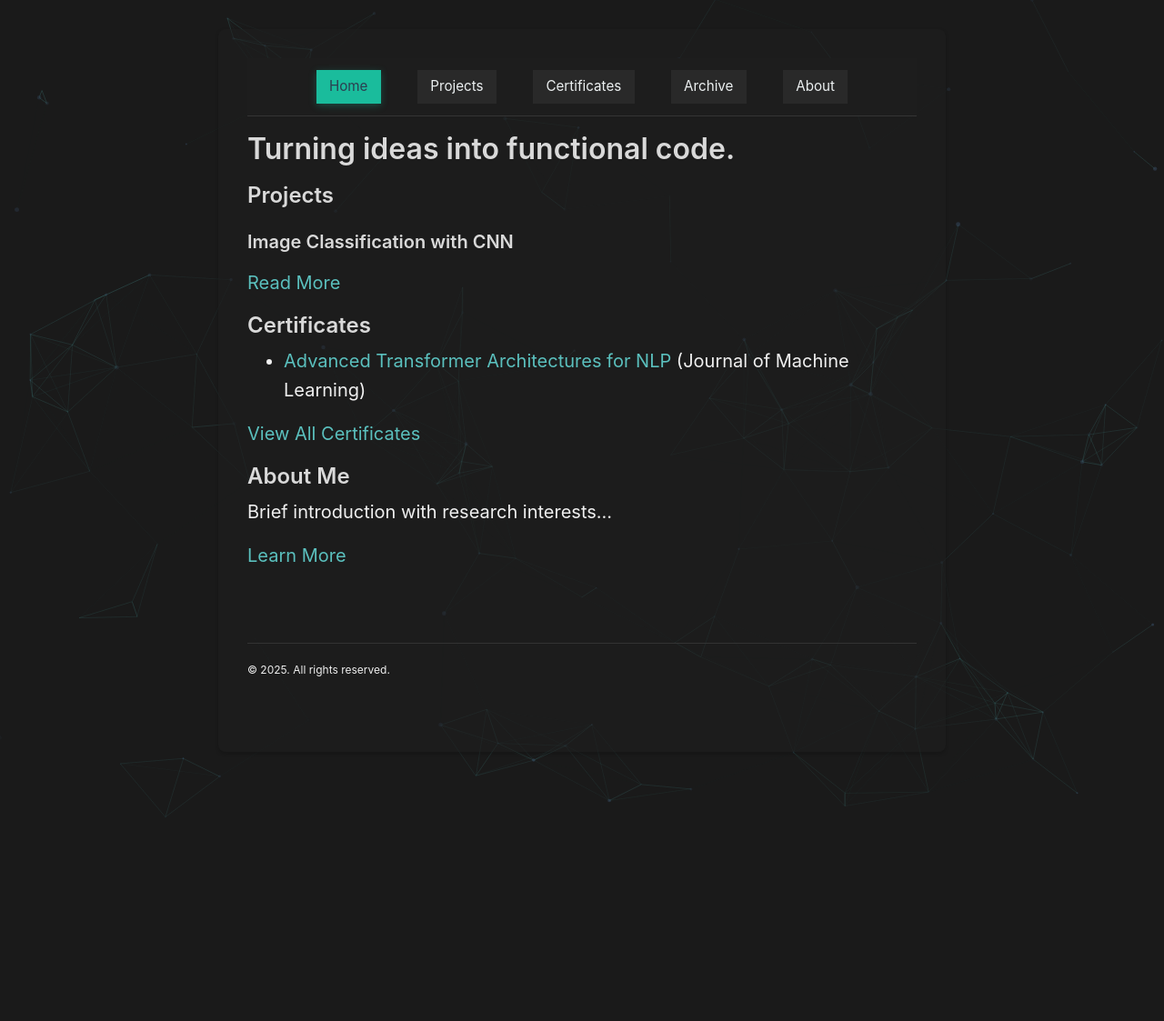
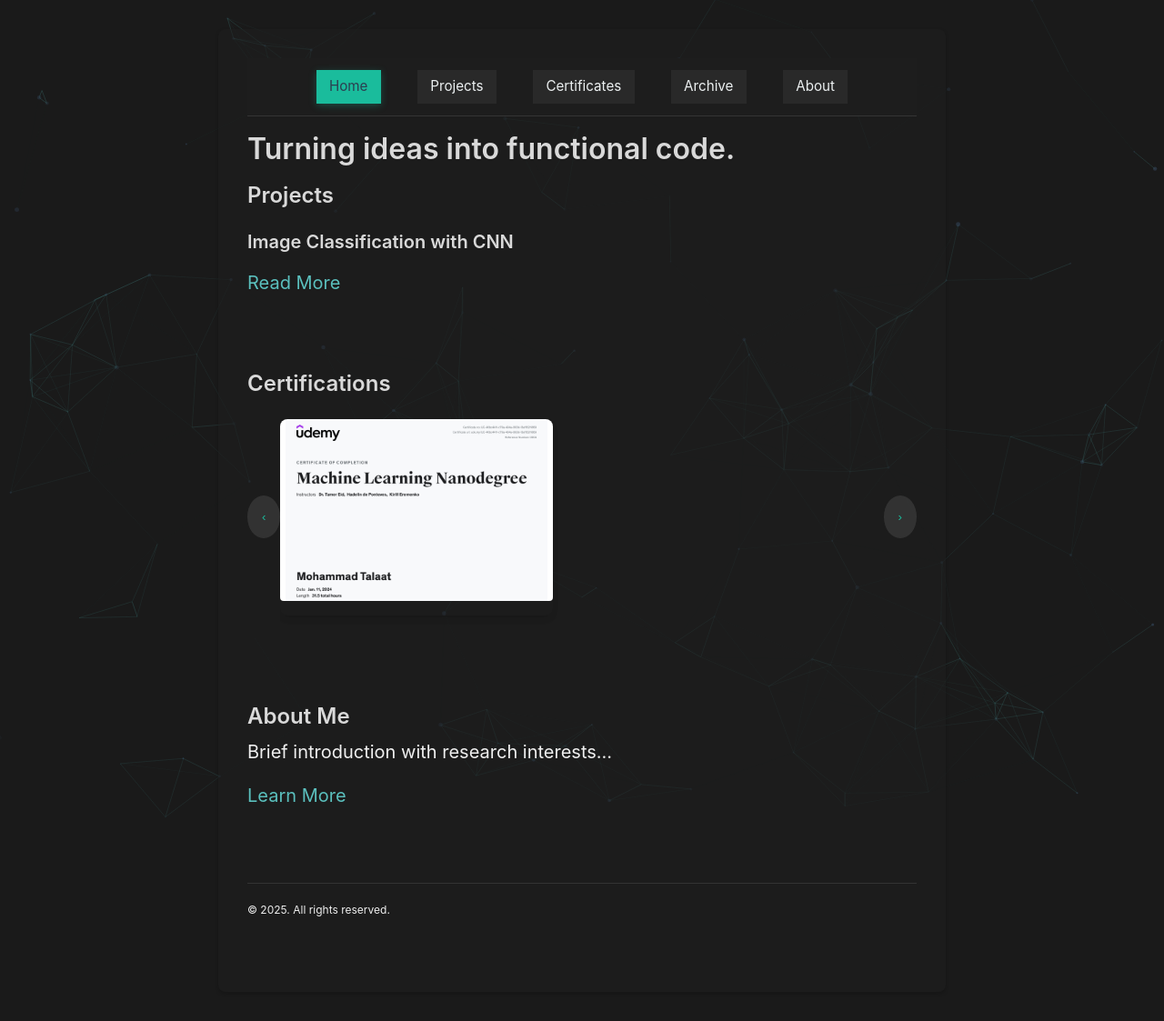
Before and after one commit to Mohammad-Talaat7/Mohammad-Talaat7.github.io, a Jekyll site: the page built from index.markdown, in a window 1280 px wide. Shown: the whole page at 91% size. Built offline with Jekyll 4.4.1, drawn with Linux system fonts in a browser that asks for light colours; the list of posts is cut into pages by our own code; before the commit the page ends 900 px from its top, so only the background shows below that.

Commit message:
Updating Certificates Section

```diff
--- a/_config.yml
+++ b/_config.yml
@@ -61,6 +61,9 @@ defaults:
       type: "certificates"
     values:
       layout: "post"
+      pdf: "/assets/pdfs/certificates/default.pdf"
+      issuer: "Issuer Name"
+      thumbnail: "/assets/images/certificates/default.jpg"
 
 # Navbar page list
 nav:
--- a/_layouts/default.html
+++ b/_layouts/default.html
@@ -100,6 +100,9 @@
       </footer>
     </div>
 
+    <!-- Load certificates-slider.js -->
+    <script src="{{ '/assets/js/certificates-slider.js' | relative_url }}"></script>
+
     <!-- Load Particles.js -->
     <script src="{{ '/assets/js/particles.min.js' | relative_url }}"></script>
 
--- a/_sass/_posts.scss
+++ b/_sass/_posts.scss
@@ -74,6 +74,113 @@
   transform: translateY(-5px);
 }
 
+.certificates-section {
+  padding: 4rem 0;
+  position: relative;
+}
+
+.certificates-slider {
+  display: flex;
+  align-items: center;
+  position: relative;
+  max-width: 1200px;
+  margin: 0 auto;
+}
+
+.certificates-container {
+  display: flex;
+  overflow-x: auto;
+  scroll-behavior: smooth;
+  scroll-snap-type: x mandatory;
+  -webkit-overflow-scrolling: touch;
+  flex: 1;
+  padding: 1rem 0;
+  gap: 1.5rem;
+
+  &::-webkit-scrollbar {
+    display: none;
+  }
+}
+
+.certificate-card {
+  scroll-snap-align: start;
+  flex: 0 0 300px;
+  position: relative;
+  border-radius: 8px;
+  overflow: hidden;
+  box-shadow: 0 4px 6px rgba(0, 0, 0, 0.1);
+  transition: transform 0.3s ease;
+
+  &:hover {
+    transform: translateY(-5px);
+
+    .certificate-info {
+      opacity: 1;
+    }
+  }
+}
+
+.certificate-thumbnail {
+  width: 100%;
+  height: 200px;
+  object-fit: cover;
+}
+
+.certificate-info {
+  position: absolute;
+  bottom: 0;
+  left: 0;
+  right: 0;
+  background: rgba(26, 32, 44, 0.9);
+  color: white;
+  padding: 1rem;
+  opacity: 0;
+  transition: opacity 0.3s ease;
+
+  h3 {
+    font-size: 1.1rem;
+    margin-bottom: 0.5rem;
+  }
+
+  p {
+    font-size: 0.9rem;
+    color: #1abc9c;
+  }
+}
+
+.pdf-download {
+  position: absolute;
+  top: 1rem;
+  right: 1rem;
+  color: #e63946;
+  font-size: 1.5rem;
+}
+
+.slider-nav {
+  background: rgba(255, 255, 255, 0.1);
+  border: none;
+  color: #1abc9c;
+  padding: 1rem;
+  cursor: pointer;
+  border-radius: 50%;
+  transition: all 0.3s ease;
+  z-index: 10;
+
+  &:hover {
+    background: rgba(26, 188, 156, 0.2);
+  }
+}
+
+@media (max-width: 768px) {
+  .certificate-card {
+    flex: 0 0 250px;
+  }
+
+  .slider-nav {
+    display: none;
+  }
+}
+
 /* Horizontal layout styles */
 .skills__container {
     display: flex;
--- /dev/null
+++ b/assets/js/certificates-slider.js
@@ -0,0 +1,19 @@
+document.addEventListener('DOMContentLoaded', () => {
+  const slider = document.querySelector('.certificates-container');
+  const prevButton = document.querySelector('.prev');
+  const nextButton = document.querySelector('.next');
+
+  if (slider) {
+    const slideWidth = document.querySelector('.certificate-card').offsetWidth;
+    const slideMargin = parseInt(getComputedStyle(document.querySelector('.certificate-card')).marginRight);
+    const scrollAmount = slideWidth + slideMargin;
+
+    prevButton.addEventListener('click', () => {
+      slider.scrollBy({ left: -scrollAmount, behavior: 'smooth' });
+    });
+
+    nextButton.addEventListener('click', () => {
+      slider.scrollBy({ left: scrollAmount, behavior: 'smooth' });
+    });
+  }
+});
--- a/index.markdown
+++ b/index.markdown
@@ -19,12 +19,31 @@ subtitle: Mohammad Talaat
   </div>
 </section>
 
-## Certificates
-{% for cert in site.certificates limit:3 %}
-- [{{ cert.title }}]({{ cert.url }}) ({{ cert.venue }})
-{% endfor %}
-
-[View All Certificates](/archive)
+<section class="certificates-section">
+  <h2 class="section-title">Certifications</h2>
+  <div class="certificates-slider">
+    <button class="slider-nav prev">‹</button>
+    <div class="certificates-container">
+      {% for cert in site.certificates %}
+        <div class="certificate-card">
+          <a href="{{ cert.url }}" class="certificate-link" target="_blank">
+            <img src="{{ cert.thumbnail }}" alt="{{ cert.title }}" class="certificate-thumbnail">
+            <div class="certificate-info">
+              <h3>{{ cert.title }}</h3>
+              <p>{{ cert.issuer }}</p>
+              {% if cert.pdf %}
+                <a href="{{ cert.pdf }}" class="pdf-download" download>
+                  <i class="fas fa-file-pdf"></i>
+                </a>
+              {% endif %}
+            </div>
+          </a>
+        </div>
+      {% endfor %}
+    </div>
+    <button class="slider-nav next">›</button>
+  </div>
+</section>
 
 ## About Me
 Brief introduction with research interests...
```
Also changed, not shown: _certificates/2025-04-27-transformer-paper.md (+16 -15 lines), assets/images/certificates/Machine-Learning-Nanodegree.jpg (added), 1 other file.
